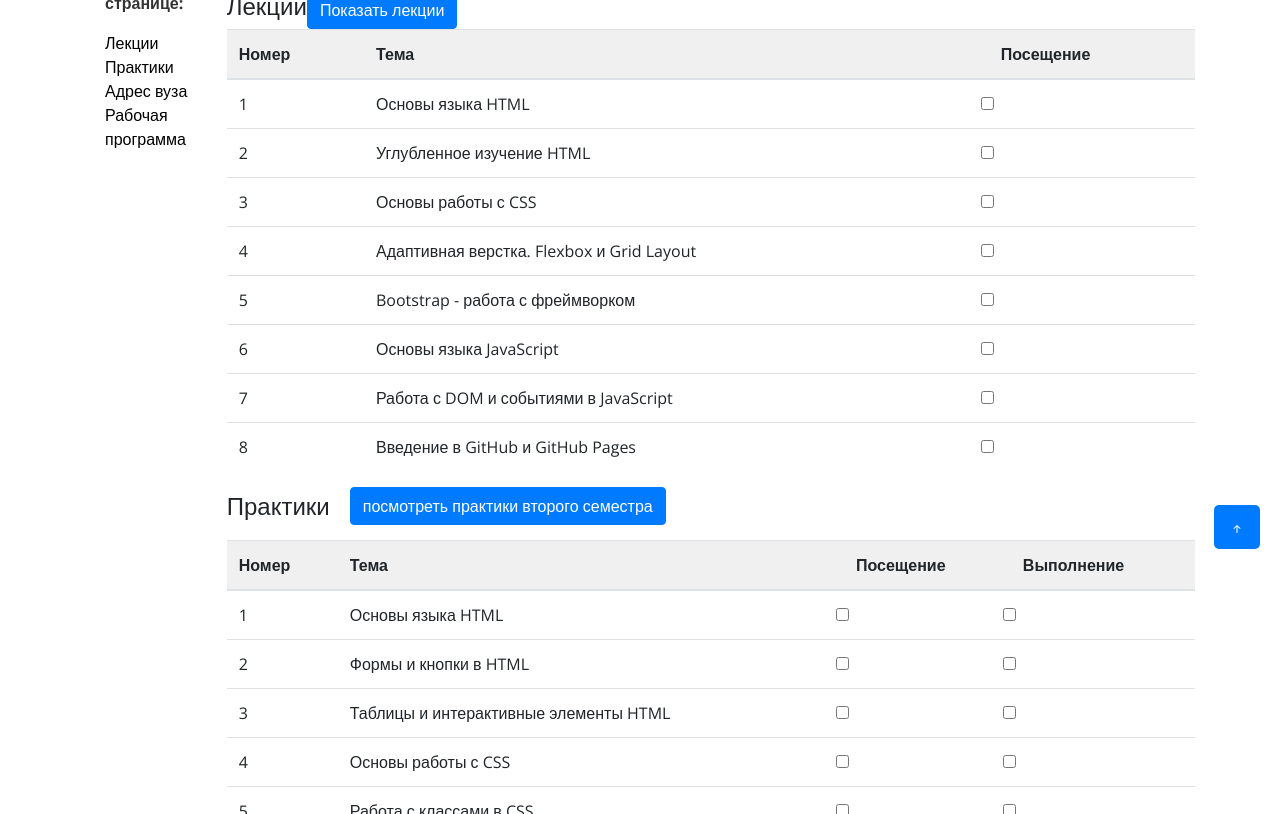
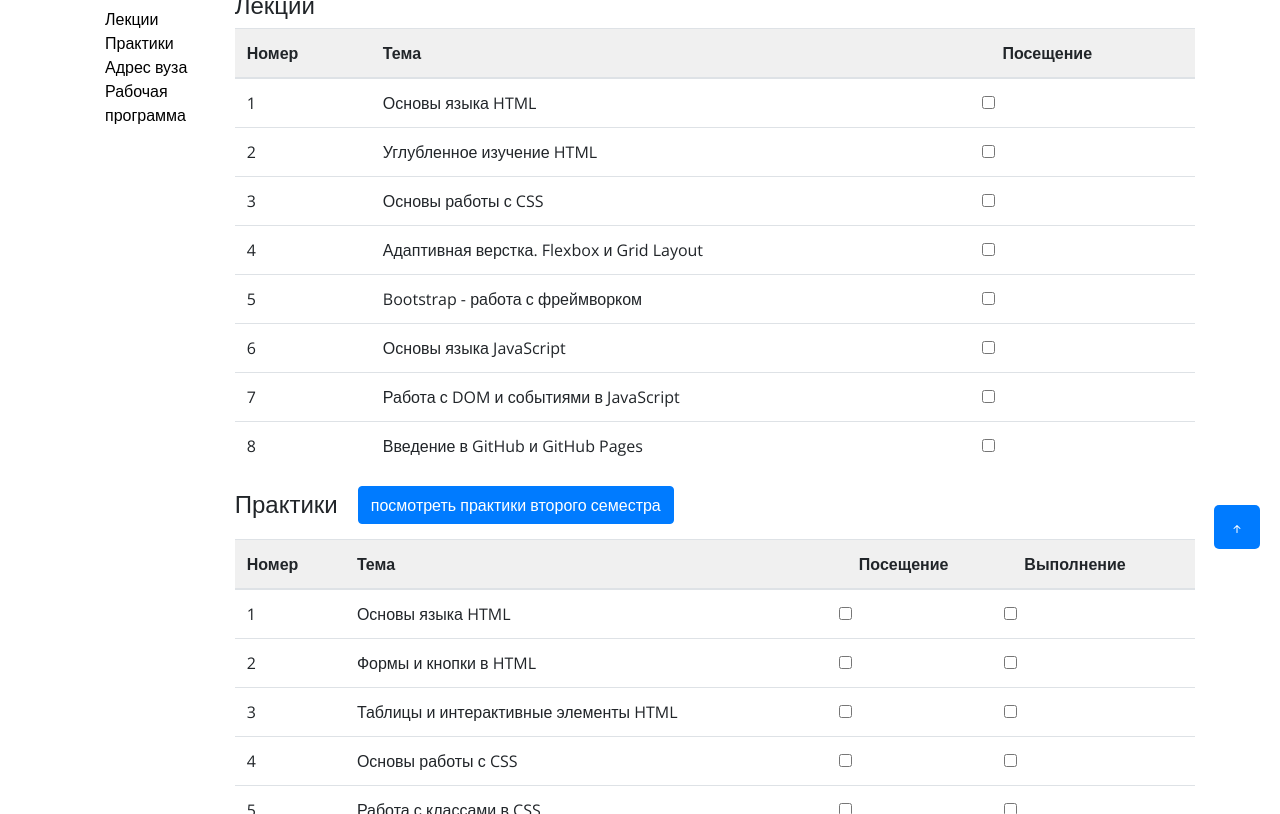
Before and after one commit to Dremuchiy-web/frontend.github.io, a plain HTML site: page index3.html in a window 1280 px wide. Shown: the part 231-1045 px from the top of the page. Drawn offline with nearby package versions, Linux system fonts and the light colour scheme.

Commit message:
Update index3.html

```diff
--- a/index3.html
+++ b/index3.html
@@ -61,7 +61,6 @@
 
             <div class="title-container container-table">
                 <h4 id="leckc">Лекции</h4>
-                <button id="showLectures" class="btn btn-primary">Показать лекции</button>
                 <div class="table-responsive">
                     <table id="lectureTable" class="table">
                       <thead>
```
